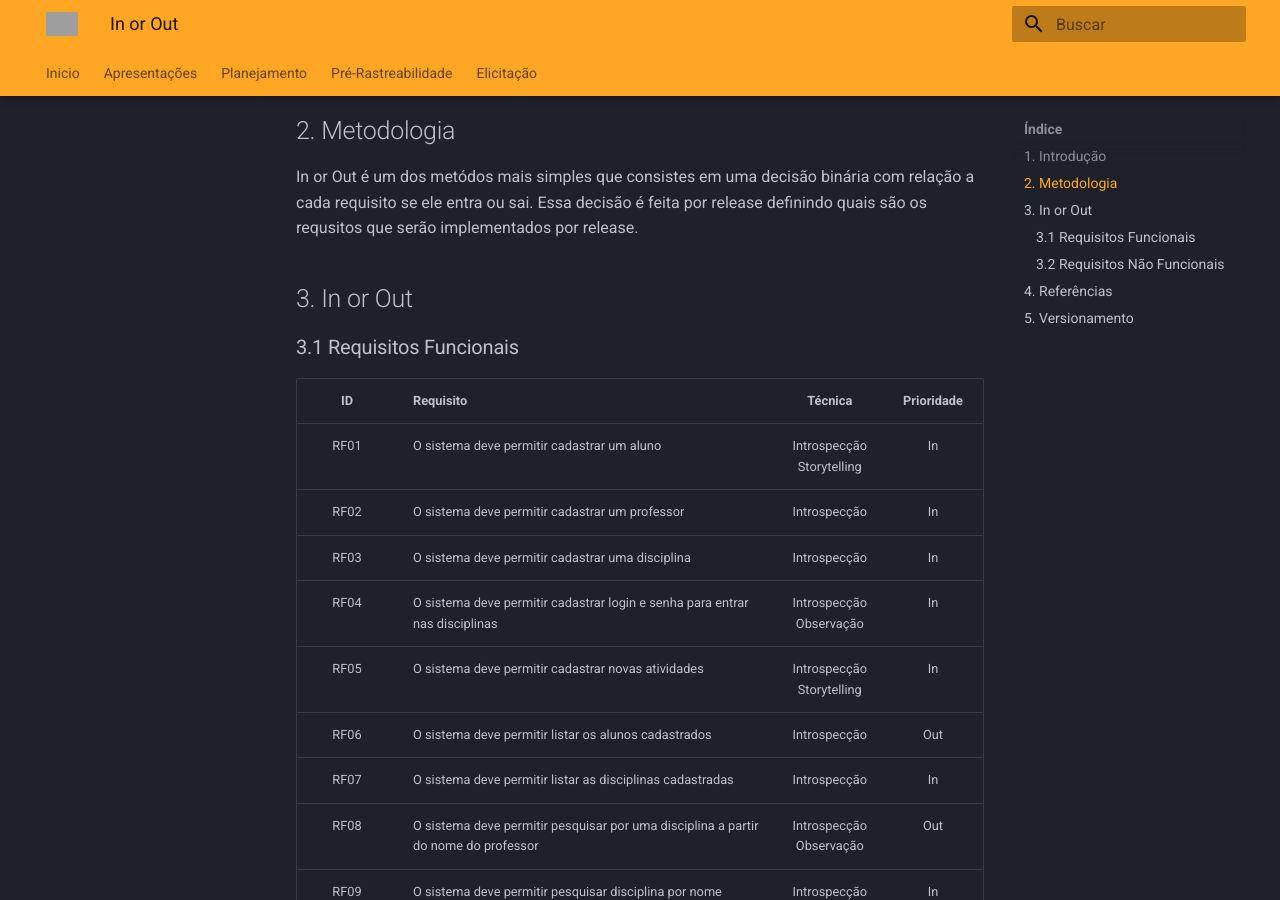
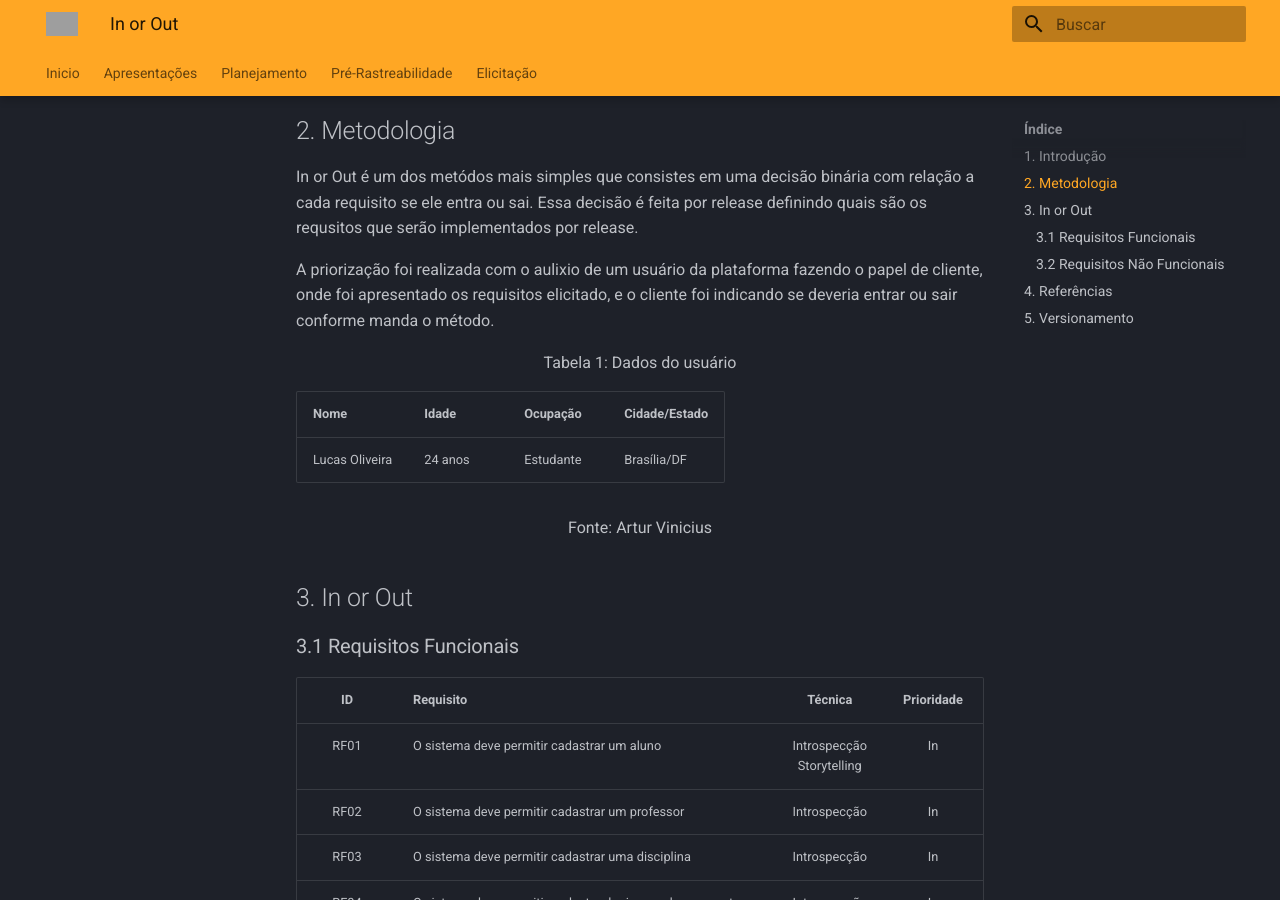
Before and after one commit to Requisitos-de-Software/2022.2-Moodle, an MkDocs documentation site: the page built from docs/Elicitacao/Priorização/In-or-Out.md, in a window 1280 px wide and 900 px high, scrolled down 308 px. Built offline with MkDocs 1.6.1 and Material for MkDocs 9.7.7, drawn with Linux system fonts in a browser that asks for light colours; grey boxes are pictures that could not be loaded.

Commit message:
Atualizando informações dos clientes participantes

```diff
--- a/docs/Elicitacao/Priorização/In-or-Out.md
+++ b/docs/Elicitacao/Priorização/In-or-Out.md
@@ -7,6 +7,20 @@ Nessa seção vai ser apresentado a técnica In or Out de priorização de requi
 
 ## 2. Metodologia
 In or Out é um dos metódos mais simples que consistes em uma decisão binária com relação a cada requisito se ele entra ou sai. Essa decisão é feita por release definindo quais são os requsitos que serão implementados por release.
+
+A priorização foi realizada com o aulixio de um usuário da plataforma fazendo o papel de cliente, onde foi apresentado os requisitos elicitado, e o cliente foi indicando se deveria entrar ou sair conforme manda o método.
+
+<div style="text-align: center">
+<p>Tabela 1: Dados do usuário</p>
+</div>
+
+| Nome            | Idade   | Ocupação  | Cidade/Estado |
+| --------------- | ------- | --------- | ------------- |
+| Lucas Oliveira | 24 anos | Estudante | Brasília/DF   |
+
+<div style="text-align: center">
+<p>Fonte: Artur Vinicius</p>
+</div>
 
 ## 3. In or Out
 
```
